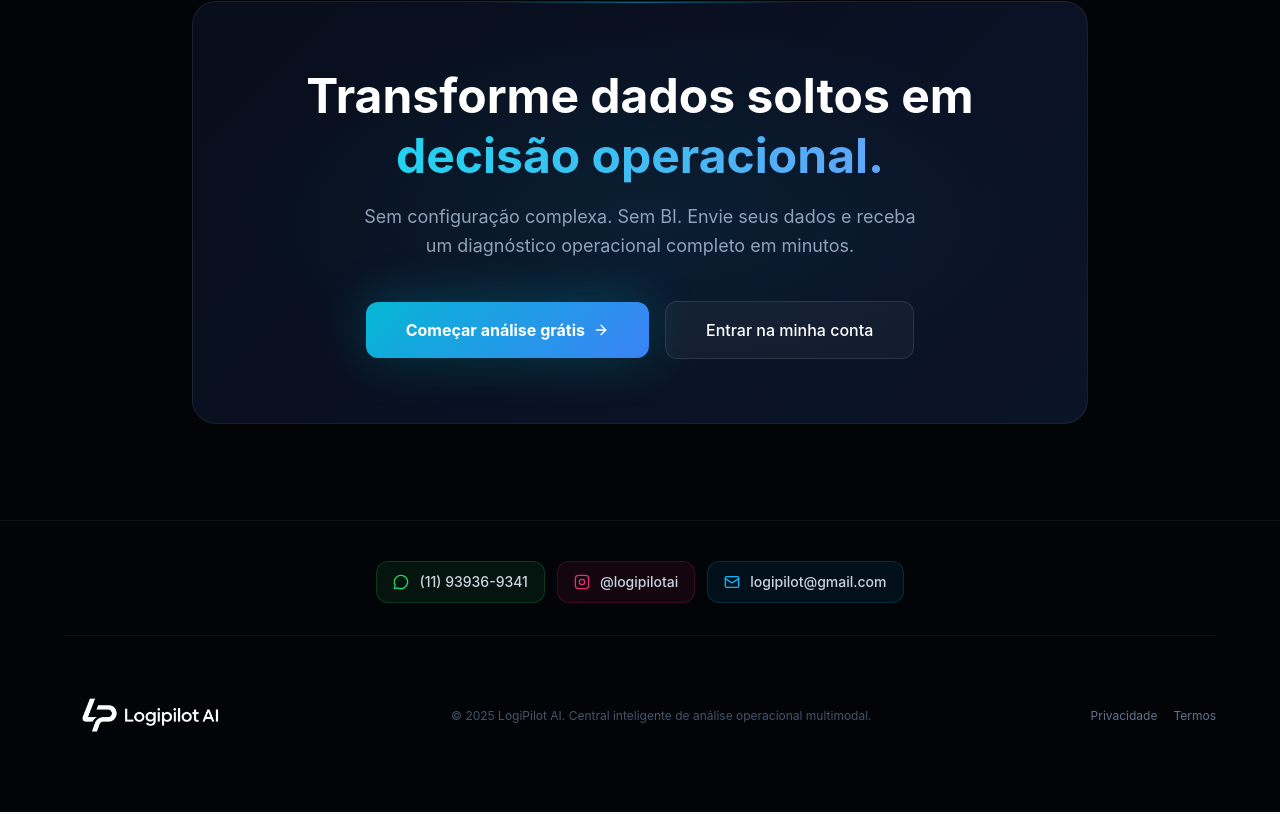
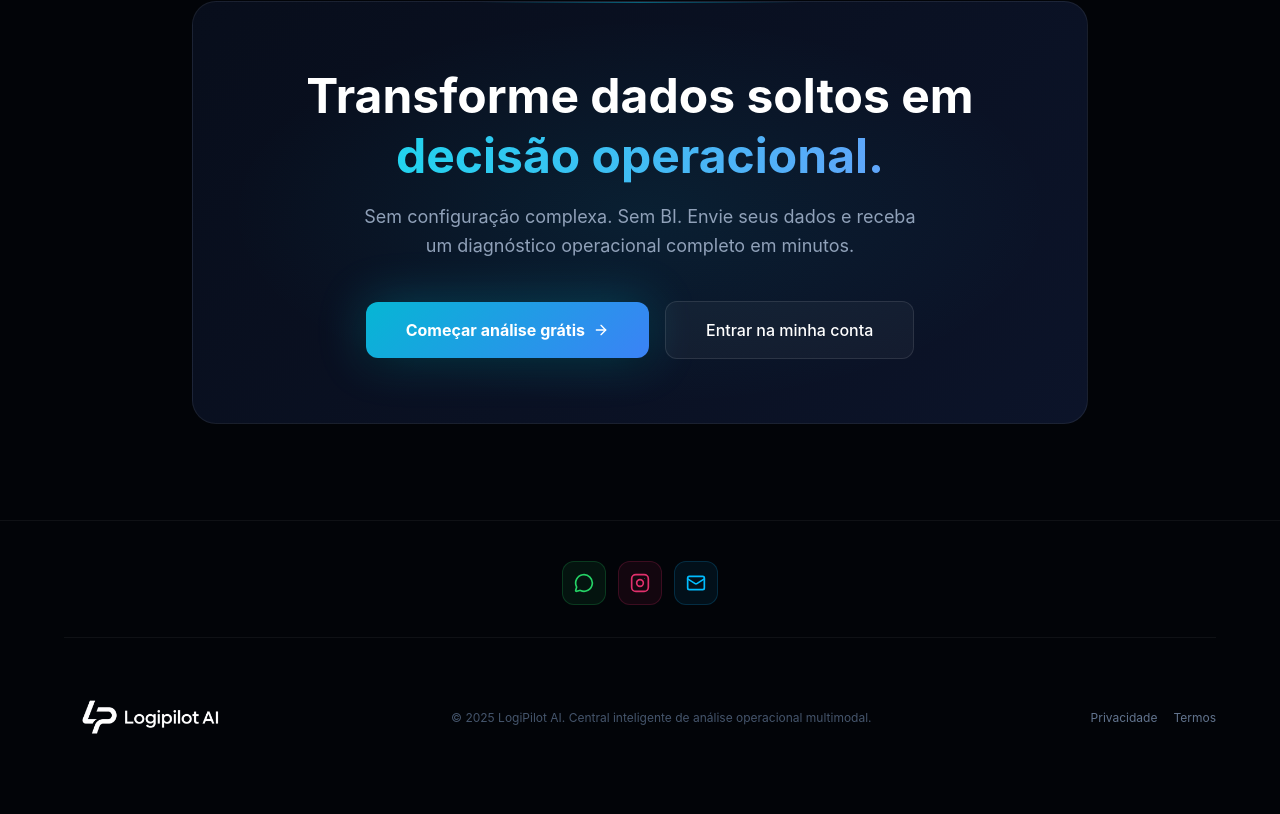
Before and after one commit to zanao-cloud/logipilot, a Next.js app: page / in a window 1280 px wide. Shown: the part 5541-6355 px from the top of the page. Built offline with nearby package versions, Linux system fonts and the light colour scheme.

Commit message:
feat(landing): contatos do footer só com ícones

```diff
--- a/app/page.tsx
+++ b/app/page.tsx
@@ -734,32 +734,29 @@ export default function LandingPage() {
           <div className="flex flex-col sm:flex-row items-center justify-center gap-3">
             <a href="https://wa.me/5511939369341" target="_blank" rel="noopener noreferrer"
               aria-label="WhatsApp (11) 93936-9341"
-              className="inline-flex items-center gap-2.5 rounded-xl px-4 py-2.5 text-sm text-slate-300 transition-all"
+              className="inline-flex items-center justify-center rounded-xl w-11 h-11 transition-all"
               style={{ background: 'rgba(37,211,102,0.08)', border: '1px solid rgba(37,211,102,0.2)' }}
               onMouseEnter={e => { e.currentTarget.style.background = 'rgba(37,211,102,0.14)' }}
               onMouseLeave={e => { e.currentTarget.style.background = 'rgba(37,211,102,0.08)' }}>
-              <MessageCircle className="w-4 h-4" style={{ color: '#25d366' }} />
-              <span className="font-medium">(11) 93936-9341</span>
+              <MessageCircle className="w-5 h-5" style={{ color: '#25d366' }} />
             </a>
 
             <a href="https://instagram.com/logipilotai" target="_blank" rel="noopener noreferrer"
               aria-label="Instagram @logipilotai"
-              className="inline-flex items-center gap-2.5 rounded-xl px-4 py-2.5 text-sm text-slate-300 transition-all"
+              className="inline-flex items-center justify-center rounded-xl w-11 h-11 transition-all"
               style={{ background: 'rgba(225,48,108,0.08)', border: '1px solid rgba(225,48,108,0.2)' }}
               onMouseEnter={e => { e.currentTarget.style.background = 'rgba(225,48,108,0.14)' }}
               onMouseLeave={e => { e.currentTarget.style.background = 'rgba(225,48,108,0.08)' }}>
-              <InstagramIcon className="w-4 h-4" style={{ color: '#e1306c' }} />
-              <span className="font-medium">@logipilotai</span>
+              <InstagramIcon className="w-5 h-5" style={{ color: '#e1306c' }} />
             </a>
 
             <a href="mailto:logipilot@gmail.com"
               aria-label="E-mail logipilot@gmail.com"
-              className="inline-flex items-center gap-2.5 rounded-xl px-4 py-2.5 text-sm text-slate-300 transition-all"
+              className="inline-flex items-center justify-center rounded-xl w-11 h-11 transition-all"
               style={{ background: 'rgba(14,165,233,0.08)', border: '1px solid rgba(14,165,233,0.2)' }}
               onMouseEnter={e => { e.currentTarget.style.background = 'rgba(14,165,233,0.14)' }}
               onMouseLeave={e => { e.currentTarget.style.background = 'rgba(14,165,233,0.08)' }}>
-              <Mail className="w-4 h-4 text-sky-400" />
-              <span className="font-medium">logipilot@gmail.com</span>
+              <Mail className="w-5 h-5 text-sky-400" />
             </a>
           </div>
 
```
